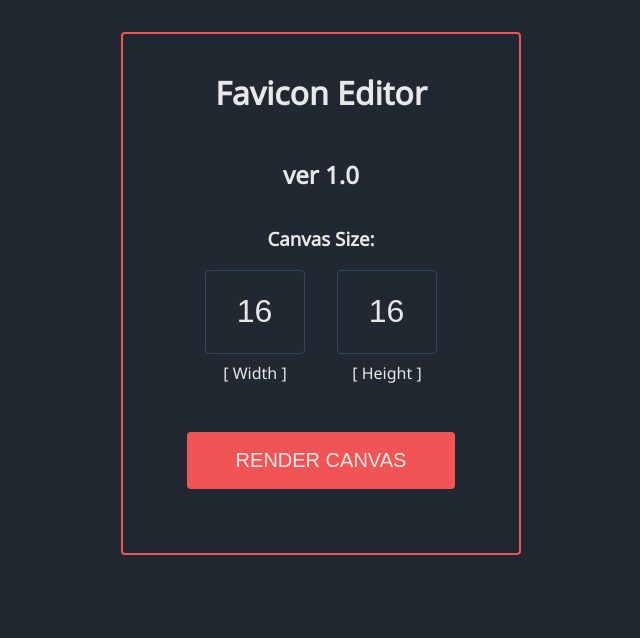
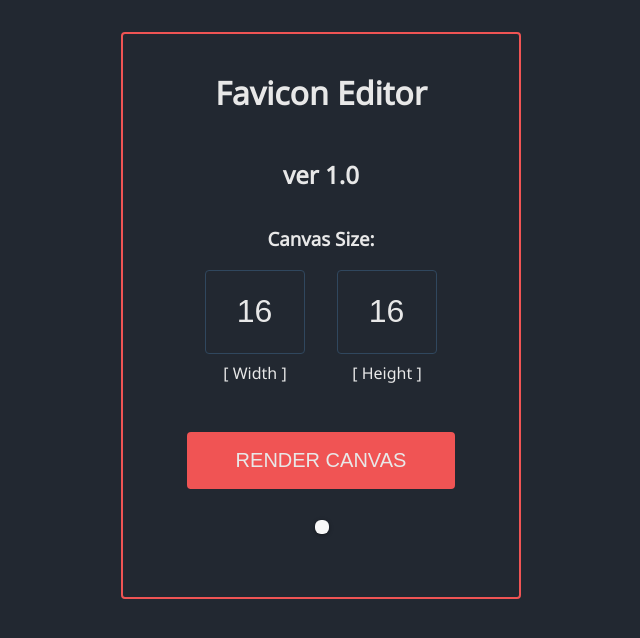
Before and after one commit to JeanPaulAri/favicon-generator, a React (Create React App) app: page / in a window 1280 px wide. Shown: the top 638 px of the page, without its empty margins (319-959 px from the left). Built offline with nearby package versions, Linux system fonts and the light colour scheme.

Commit message:
SliderPicker implementation

```diff
--- a/src/Components/App.js
+++ b/src/Components/App.js
@@ -1,7 +1,6 @@
 //import logo from '../logo.svg';
 import '../Styles/App.scss';
 import PixelEditor from "./Pixel-editor";
-
 function App() {
   return (
     <div className="App">
--- a/src/Components/Pixel-editor.jsx
+++ b/src/Components/Pixel-editor.jsx
@@ -1,5 +1,6 @@
 import React,{useState} from "react";
 import "../Styles/Pixel-editor.scss"
+import { SliderPicker } from 'react-color';
 
 
 export default function PixelEditor(){
@@ -8,7 +9,7 @@ export default function PixelEditor(){
     const [hideOptions, setHideOptions] = useState(false);
     const [hideDrawingPanel, setHideDrawingPanel] = useState(true);
     const [buttonText, setButtonText] = useState("Render Canvas");
-    const [selectedColor, setColor] = useState("#000000");
+    const [color, setColor] = useState("#555");
 
     function initializeDrawingPanel(){
         setHideOptions(!hideOptions);
@@ -18,14 +19,20 @@ export default function PixelEditor(){
             ? setButtonText("Re-render")
             : setButtonText("Render Canvas");
     }
+    function changeColor(color){
+        setColor(color.hsl);
+    }
+
+
+
     return(
 
       <div id="PixelEditor">
           <h1>Favicon Editor</h1>
-          <h2>ver 1.0</h2>
+          {hideDrawingPanel && <h2>ver 1.0</h2>}
 
-          <h3>Canvas Size:</h3>
-          <div id="options">
+          {hideDrawingPanel &&<h3>Canvas Size:</h3>}
+          {hideDrawingPanel && <div id="options">
               <div className="option">
 
                   <input
@@ -50,8 +57,10 @@ export default function PixelEditor(){
                   <span>[ Height ]</span>
 
               </div>
-          </div>
+          </div>}
           <button className="button" onClick={initializeDrawingPanel}>{buttonText}</button>
+          <SliderPicker onChangeComplete={changeColor} color={color.hsl}/>
+
       </div>
 
     );
```
